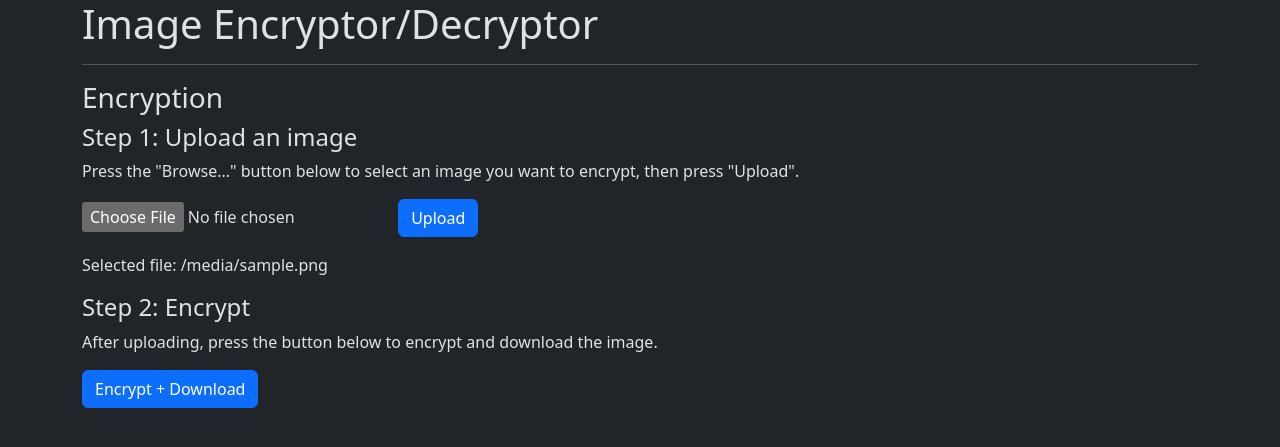
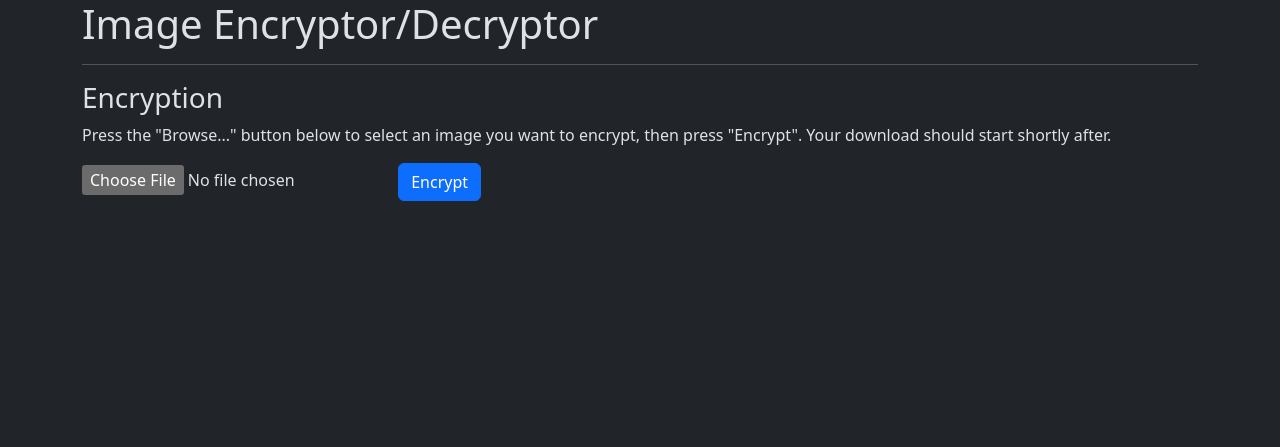
Before and after one commit to junrainlim/FIT3162-MCS18, a Flask app: template templates/index.html in a window 1280 px wide. Shown: the top 447 px of the page. Run offline with Flask 3, Linux system fonts and the light colour scheme; the template is opened without the code that fills it: most values are stand-ins (such as "Sample title", 1, 10 or a date in 2020).

Commit message:
Directly encrypt and return image to user without saving file to disk
No longer saves user uploaded image to disk. Encryption and downloading now starts immediately upon uploading image. Updated UI to reflect this.

```diff
--- a/server.py
+++ b/server.py
@@ -1,9 +1,7 @@
 import numpy as np
 from flask import Flask, render_template, request, redirect, flash, url_for, send_file
-from scripts.core import encrypt as p_encrypt
+from scripts.core import encrypt
 
-# Name of folder where uploaded images are stored
-UPLOAD_FOLDER = "uploads"
 # Allowed file extensions (images only)
 ALLOWED_EXTENSIONS = {"jpg", "jpeg", "png", "tif"}
 
@@ -14,7 +12,6 @@ app.config["SESSION TYPE"] = "filesystem"
 
 @app.route("/", methods=["GET"])
 def index():
-    global uploaded_image
     return render_template("index.html")
 
 
@@ -37,37 +34,12 @@ def upload():
         ):
             flash("Please select a valid image format.", "error")
             return redirect(url_for("index"))
-        # Global variable to keep image
-        global uploaded_image
         # Converting to NumPy array
         img_array = np.frombuffer(file.read(), np.int8)
-        # Updating global variable
-        uploaded_image = img_array
-        flash('Loaded image file "' + filename + '".', "success")
-        # Save the file to the uploads folder
-        # file.save(
-        #     os.path.join(
-        #         os.path.dirname(__file__),
-        #         UPLOAD_FOLDER,
-        #         # Extracting file extension to save
-        #         ("uploaded_image" + os.path.splitext(file.filename)[1]),
-        #     )
-        # )
-    return render_template("index.html")
-
-
-# Encrypt image
-@app.route("/encrypt", methods=["GET"])
-def encrypt():
-    try:
-        uploaded_image
-    except NameError:
-        flash("Please upload an image first.", "error")
-        return redirect(url_for("index"))
-    else:
-        p_encrypt(uploaded_image)
-        return send_file("output/encrypted_image.jpg", as_attachment=True)
-        # return render_template("index.html")
+        # Encrypting image
+        encrypted_image = encrypt(img_array)
+        # Sending image file to user
+        return send_file(encrypted_image, as_attachment=True, mimetype="image/jpg", download_name="encrypted_image.jpg")
 
 
 if __name__ == "__main__":
--- a/templates/index.html
+++ b/templates/index.html
@@ -28,24 +28,23 @@
         {% endif %}
       {% endwith %}
       <h3>Encryption</h3>
-      <h4>Step 1: Upload an image</h4>
-      <p>Press the "Browse..." button below to select an image you want to encrypt, then press "Upload".</p>
+      <p>Press the "Browse..." button below to select an image you want to encrypt, then press "Encrypt". Your download should start shortly after.</p>
       <div class="input-group mb-3">
         <form method="post" action="upload" enctype="multipart/form-data">
           <input type="file" class="form-control-file" name="file">
-          <input type="submit" class="btn btn-primary" value="Upload">
+          <input type="submit" class="btn btn-primary" value="Encrypt">
         </form>
 
         <!-- <input type="file" class="form-control" id="inputGroupFile02" />
         <label class="input-group-text" for="inputGroupFile02">Upload</label> -->
       </div>
-
+<!--
       <p>Selected file: {{ uploaded_image }}</p>
       <h4>Step 2: Encrypt</h4>
       <p>After uploading, press the button below to encrypt and download the image.</p>
       <form method="get" action="encrypt">
         <input class="btn btn-primary" type="submit" value="Encrypt + Download" name="Encrypt" />
-      </form>
+      </form> -->
     </div>
   </body>
 </html>
```
Also changed, not shown: scripts/core.py (+7 -13 lines).
